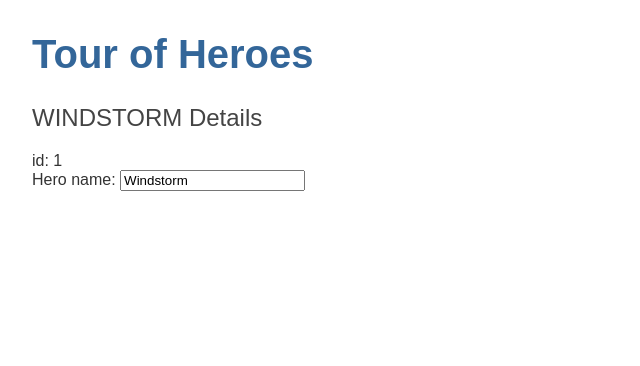
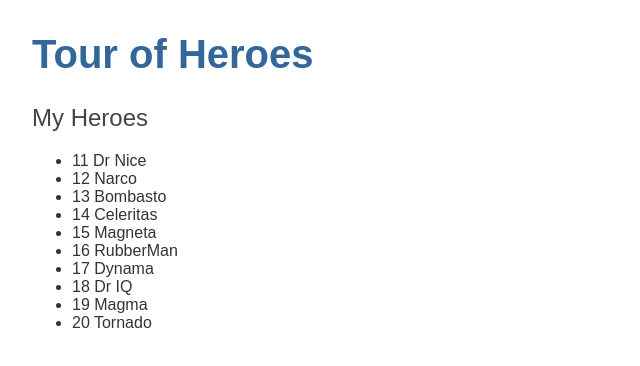
Before and after one commit to rDuckDev/hello-languages, an Angular app in the folder javascript/sandbox/angular-app/: page / in a window 1280 px wide. Shown: the top 366 px of the page, without its empty margins (0-640 px from the left). Built offline with nearby package versions, Linux system fonts and the light colour scheme.

Commit message:
feat: display a list of mock heroes [Angular]

```diff
--- /dev/null
+++ b/javascript/sandbox/angular-app/src/app/data/mock-heroes.ts
@@ -0,0 +1,14 @@
+import { Hero } from '../interfaces/hero';
+
+export const HEROES: Hero[] = [
+  { id: 11, name: 'Dr Nice' },
+  { id: 12, name: 'Narco' },
+  { id: 13, name: 'Bombasto' },
+  { id: 14, name: 'Celeritas' },
+  { id: 15, name: 'Magneta' },
+  { id: 16, name: 'RubberMan' },
+  { id: 17, name: 'Dynama' },
+  { id: 18, name: 'Dr IQ' },
+  { id: 19, name: 'Magma' },
+  { id: 20, name: 'Tornado' },
+];
--- a/javascript/sandbox/angular-app/src/app/heroes/heroes.component.html
+++ b/javascript/sandbox/angular-app/src/app/heroes/heroes.component.html
@@ -1,6 +1,7 @@
-<h2>{{ hero.name | uppercase }} Details</h2>
-<div><span>id: </span>{{ hero.id }}</div>
-<div>
-  <label for="name">Hero name: </label>
-  <input id="name" [(ngModel)]="hero.name" placeholder="name" />
-</div>
+<h2>My Heroes</h2>
+<ul class="heroes">
+  <li *ngFor="let hero of heroes">
+    <span class="badge">{{ hero.id }}</span>
+    {{ hero.name }}
+  </li>
+</ul>
--- a/javascript/sandbox/angular-app/src/app/heroes/heroes.component.ts
+++ b/javascript/sandbox/angular-app/src/app/heroes/heroes.component.ts
@@ -1,5 +1,5 @@
 import { Component, OnInit } from '@angular/core';
-import { Hero } from '../interfaces/hero';
+import { HEROES } from '../data/mock-heroes';
 
 @Component({
   selector: 'app-heroes',
@@ -7,10 +7,7 @@
   styleUrls: ['./heroes.component.css'],
 })
 export class HeroesComponent implements OnInit {
-  hero: Hero = {
-    id: 1,
-    name: 'Windstorm',
-  };
+  heroes = HEROES;
 
   constructor() {}
 
```
